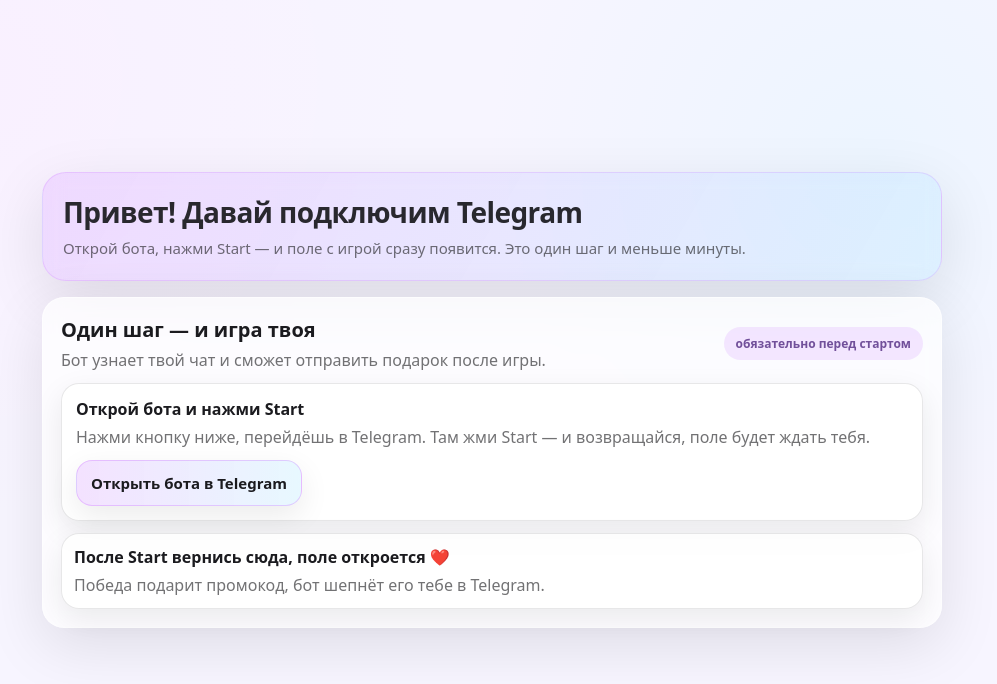
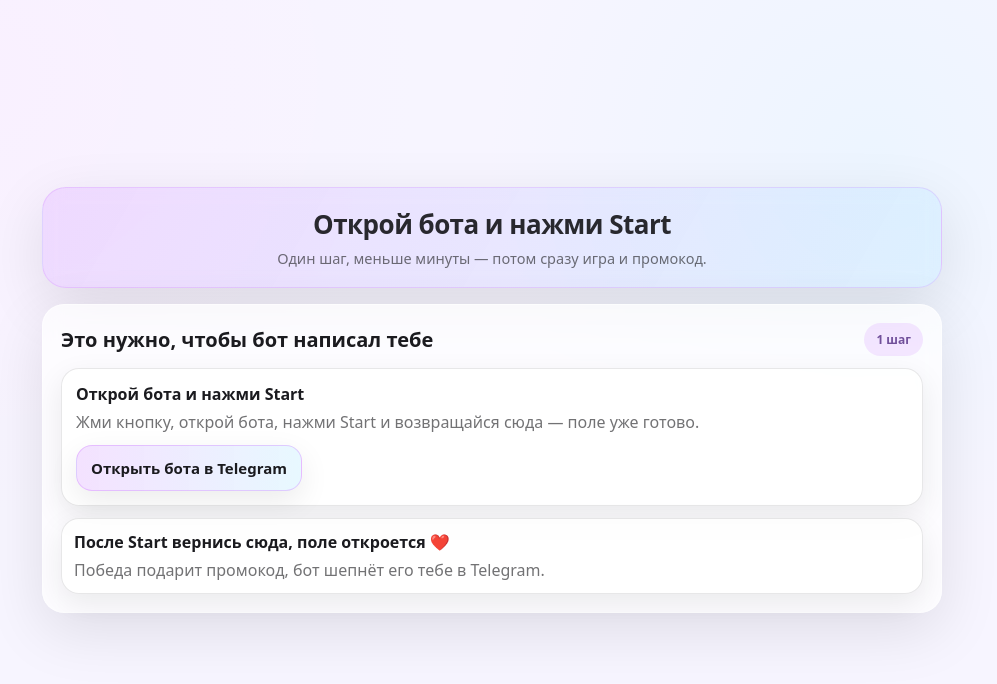
Before and after one commit to Stanislav19933/work, a Next.js app: page / in a window 1280 px wide. Shown: the top 684 px of the page, without its empty margins (148-1145 px from the left). Built offline with nearby package versions, Linux system fonts and the light colour scheme.

Commit message:
Harden Telegram start flow and simplify intro text

```diff
--- a/app/page.jsx
+++ b/app/page.jsx
@@ -77,9 +77,13 @@
   const mounted = useRef(false);
 
   useEffect(() => {
-    // Флаг «нажал Start» — чисто для UX
-    const started = localStorage.getItem("bot_started") === "1";
-    setBotStartedHint(started);
+    // Флаг «нажал Start» — чисто для UX, с защитой на случай запрета localStorage
+    try {
+      const started = localStorage.getItem("bot_started") === "1";
+      setBotStartedHint(started);
+    } catch {
+      setBotStartedHint(false);
+    }
 
     mounted.current = true;
     return () => { mounted.current = false; };
@@ -215,7 +219,11 @@
   }
 
   function markBotStarted() {
-    localStorage.setItem("bot_started", "1");
+    try {
+      localStorage.setItem("bot_started", "1");
+    } catch {
+      // игнорируем, это только подсказка состояния
+    }
     setBotStartedHint(true);
     // Здесь “быстрый юмор”: бот не читает мысли, зато читает /start.
     setToast("Открываем бота. Нажми Start — и вернись играть 💜");
@@ -234,15 +242,16 @@
             border: "1px solid rgba(192,92,255,0.18)",
             borderRadius: "24px",
             boxShadow: "var(--shadow)",
-            padding: 20,
+            padding: 18,
             color: "rgba(24,24,28,0.92)",
-            backdropFilter: "blur(10px)"
+            backdropFilter: "blur(10px)",
+            textAlign: "center"
           }}>
-            <div style={{ fontSize: 28, fontWeight: 750, letterSpacing: "-0.02em" }}>
-              Привет! Давай подключим Telegram
+            <div style={{ fontSize: 26, fontWeight: 750, letterSpacing: "-0.02em" }}>
+              Открой бота и нажми Start
             </div>
-            <div style={{ color: "var(--muted)", marginTop: 6, fontSize: 15, lineHeight: 1.5 }}>
-              Открой бота, нажми Start — и поле с игрой сразу появится. Это один шаг и меньше минуты.
+            <div style={{ color: "var(--muted)", marginTop: 6, fontSize: 14.5, lineHeight: 1.45 }}>
+              Один шаг, меньше минуты — потом сразу игра и промокод.
             </div>
           </div>
 
@@ -258,14 +267,9 @@
             animation: "lift 280ms ease"
           }}>
             <div style={{ display: "flex", alignItems: "center", justifyContent: "space-between", gap: 10 }}>
-              <div>
-                <div style={{ fontSize: 20, fontWeight: 750 }}>Один шаг — и игра твоя</div>
-                <div style={{ color: "var(--muted)", marginTop: 6 }}>
-                  Бот узнает твой чат и сможет отправить подарок после игры.
-                </div>
-              </div>
+              <div style={{ fontSize: 20, fontWeight: 750 }}>Это нужно, чтобы бот написал тебе</div>
               <div style={{ padding: "8px 12px", borderRadius: 999, background: "rgba(192,92,255,0.14)", color: "rgba(99,63,143,0.9)", fontWeight: 700, fontSize: 12 }}>
-                обязательно перед стартом
+                1 шаг
               </div>
             </div>
 
@@ -281,7 +285,7 @@
                 {botStartedHint ? "✅ Бот открыт и Start нажат" : "Открой бота и нажми Start"}
               </div>
               <div style={{ color: "var(--muted)", marginTop: 6, lineHeight: 1.4 }}>
-                Нажми кнопку ниже, перейдёшь в Telegram. Там жми Start — и возвращайся, поле будет ждать тебя.
+                Жми кнопку, открой бота, нажми Start и возвращайся сюда — поле уже готово.
               </div>
               <div style={{ marginTop: 12, display: "flex", gap: 10, flexWrap: "wrap" }}>
                 <a
```
